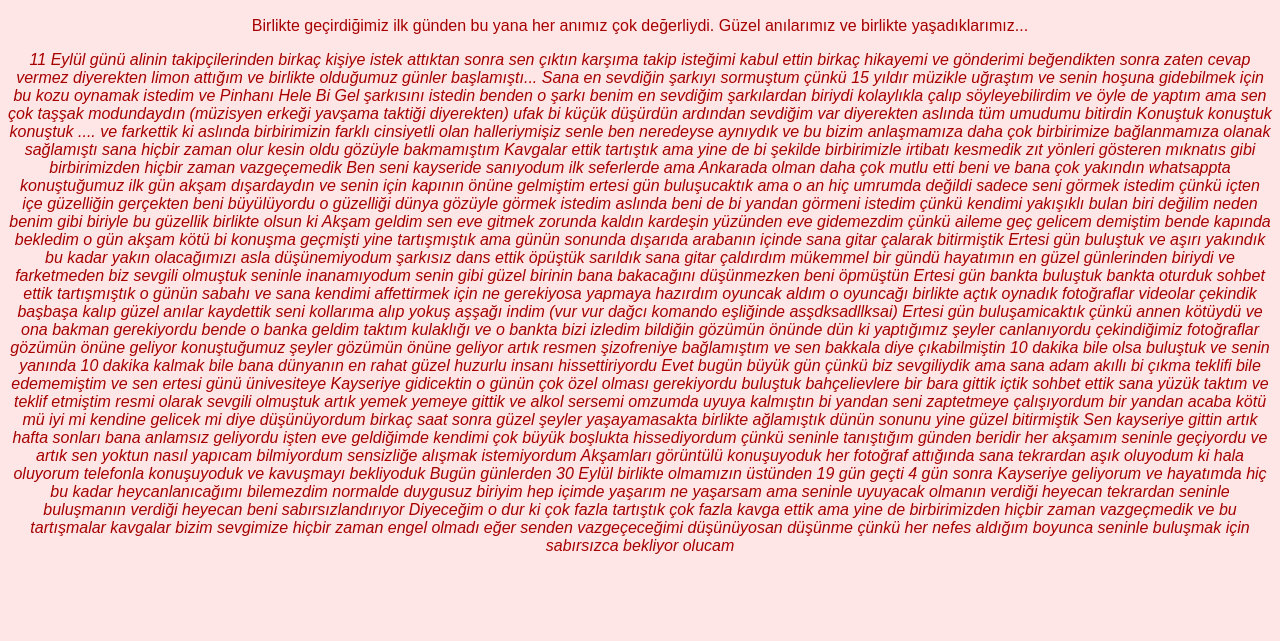
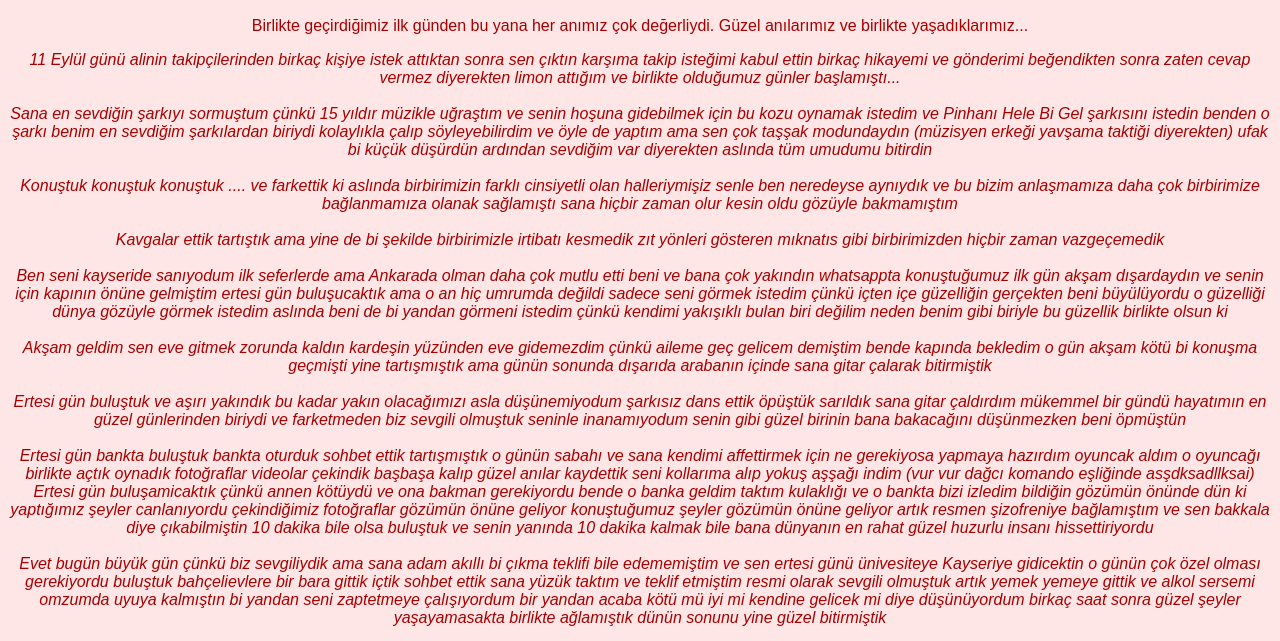
Before and after one commit to gitaristbey/zeynebicin, a plain HTML site: page hikayemiz.html in a window 1280 px wide. Shown: the part 159-800 px from the top of the page. Drawn offline with Linux system fonts and the light colour scheme.

Commit message:
Update hikayemiz.html

```diff
--- a/hikayemiz.html
+++ b/hikayemiz.html
@@ -22,47 +22,47 @@
         <h2>Bizim Hikayemiz</h2>
         <p>Birlikte geçirdiğimiz ilk günden bu yana her anımız çok değerliydi. Güzel anılarımız ve birlikte yaşadıklarımız...</p>
         <i>11 Eylül günü alinin takipçilerinden birkaç kişiye istek attıktan sonra sen çıktın karşıma takip isteğimi kabul ettin birkaç hikayemi ve gönderimi beğendikten sonra
-        zaten cevap vermez diyerekten limon attığım ve birlikte olduğumuz günler başlamıştı...
-
+        zaten cevap vermez diyerekten limon attığım ve birlikte olduğumuz günler başlamıştı...<br>
+<br>
             Sana en sevdiğin şarkıyı sormuştum çünkü 15 yıldır müzikle uğraştım ve senin hoşuna gidebilmek için bu kozu oynamak istedim ve Pinhanı Hele Bi Gel şarkısını istedin benden
             o şarkı benim en sevdiğim şarkılardan biriydi kolaylıkla çalıp söyleyebilirdim ve öyle de yaptım ama sen çok taşşak modundaydın (müzisyen erkeği yavşama taktiği diyerekten)
-            ufak bi küçük düşürdün ardından sevdiğim var diyerekten aslında tüm umudumu bitirdin
-
+            ufak bi küçük düşürdün ardından sevdiğim var diyerekten aslında tüm umudumu bitirdin<br>
+<br>
             Konuştuk konuştuk konuştuk .... ve farkettik ki aslında birbirimizin farklı cinsiyetli olan halleriymişiz senle ben neredeyse aynıydık ve bu bizim anlaşmamıza daha çok birbirimize
-            bağlanmamıza olanak sağlamıştı sana hiçbir zaman olur kesin oldu gözüyle bakmamıştım
-
-            Kavgalar ettik tartıştık ama yine de bi şekilde birbirimizle irtibatı kesmedik zıt yönleri gösteren mıknatıs gibi birbirimizden hiçbir zaman vazgeçemedik
-
+            bağlanmamıza olanak sağlamıştı sana hiçbir zaman olur kesin oldu gözüyle bakmamıştım <br>
+<br>
+            Kavgalar ettik tartıştık ama yine de bi şekilde birbirimizle irtibatı kesmedik zıt yönleri gösteren mıknatıs gibi birbirimizden hiçbir zaman vazgeçemedik<br>
+<br>
             Ben seni kayseride sanıyodum ilk seferlerde ama Ankarada olman daha çok mutlu etti beni ve bana çok yakındın whatsappta konuştuğumuz ilk gün akşam dışardaydın ve senin için kapının önüne
             gelmiştim ertesi gün buluşucaktık ama o an hiç umrumda değildi sadece seni görmek istedim çünkü içten içe güzelliğin gerçekten beni büyülüyordu o güzelliği dünya gözüyle görmek istedim
-            aslında beni de bi yandan görmeni istedim çünkü kendimi yakışıklı bulan biri değilim neden benim gibi biriyle bu güzellik birlikte olsun ki
-
+            aslında beni de bi yandan görmeni istedim çünkü kendimi yakışıklı bulan biri değilim neden benim gibi biriyle bu güzellik birlikte olsun ki<br>
+<br>
             Akşam geldim sen eve gitmek zorunda kaldın kardeşin yüzünden eve gidemezdim çünkü aileme geç gelicem demiştim bende kapında bekledim o gün akşam kötü bi konuşma geçmişti yine tartışmıştık
-            ama günün sonunda dışarıda arabanın içinde sana gitar çalarak bitirmiştik
-
+            ama günün sonunda dışarıda arabanın içinde sana gitar çalarak bitirmiştik<br>
+<br>
             Ertesi gün buluştuk ve aşırı yakındık bu kadar yakın olacağımızı asla düşünemiyodum şarkısız dans ettik öpüştük sarıldık sana gitar çaldırdım mükemmel bir gündü hayatımın en güzel günlerinden
-            biriydi ve farketmeden biz sevgili olmuştuk seninle inanamıyodum senin gibi güzel birinin bana bakacağını düşünmezken beni öpmüştün
-
+            biriydi ve farketmeden biz sevgili olmuştuk seninle inanamıyodum senin gibi güzel birinin bana bakacağını düşünmezken beni öpmüştün<br>
+<br>
             Ertesi gün bankta buluştuk bankta oturduk sohbet ettik tartışmıştık o günün sabahı ve sana kendimi affettirmek için ne gerekiyosa yapmaya hazırdım oyuncak aldım o oyuncağı birlikte açtık oynadık
             fotoğraflar videolar çekindik başbaşa kalıp güzel anılar kaydettik seni kollarıma alıp yokuş aşşağı indim (vur vur dağcı komando eşliğinde asşdksadllksai)
 
             Ertesi gün buluşamicaktık çünkü annen kötüydü ve ona bakman gerekiyordu bende o banka geldim taktım kulaklığı ve o bankta bizi izledim bildiğin gözümün önünde dün ki yaptığımız şeyler canlanıyordu
             çekindiğimiz fotoğraflar gözümün önüne geliyor konuştuğumuz şeyler gözümün önüne geliyor artık resmen şizofreniye bağlamıştım ve sen bakkala diye çıkabilmiştin 10 dakika bile olsa buluştuk
-            ve senin yanında 10 dakika kalmak bile bana dünyanın en rahat güzel huzurlu insanı hissettiriyordu
-
+            ve senin yanında 10 dakika kalmak bile bana dünyanın en rahat güzel huzurlu insanı hissettiriyordu<br>
+<br>
             Evet bugün büyük gün çünkü biz sevgiliydik ama sana adam akıllı bi çıkma teklifi bile edememiştim ve sen ertesi günü ünivesiteye Kayseriye gidicektin o günün çok özel olması gerekiyordu
             buluştuk bahçelievlere bir bara gittik içtik sohbet ettik sana yüzük taktım ve teklif etmiştim resmi olarak sevgili olmuştuk artık yemek yemeye gittik ve alkol sersemi omzumda uyuya kalmıştın
             bi yandan seni zaptetmeye çalışıyordum bir yandan acaba kötü mü iyi mi kendine gelicek mi diye düşünüyordum birkaç saat sonra güzel şeyler yaşayamasakta birlikte ağlamıştık dünün sonunu yine
-            güzel bitirmiştik
-
+            güzel bitirmiştik<br>
+<br>
             Sen kayseriye gittin artık hafta sonları bana anlamsız geliyordu işten eve geldiğimde kendimi çok büyük boşlukta hissediyordum çünkü seninle tanıştığım günden beridir her akşamım seninle
-            geçiyordu ve artık sen yoktun nasıl yapıcam bilmiyordum sensizliğe alışmak istemiyordum
-
-            Akşamları görüntülü konuşuyoduk her fotoğraf attığında sana tekrardan aşık oluyodum ki hala oluyorum telefonla konuşuyoduk ve kavuşmayı bekliyoduk
-
+            geçiyordu ve artık sen yoktun nasıl yapıcam bilmiyordum sensizliğe alışmak istemiyordum<br>
+<br>
+            Akşamları görüntülü konuşuyoduk her fotoğraf attığında sana tekrardan aşık oluyodum ki hala oluyorum telefonla konuşuyoduk ve kavuşmayı bekliyoduk<br>
+<br>
             Bugün günlerden 30 Eylül birlikte olmamızın üstünden 19 gün geçti 4 gün sonra Kayseriye geliyorum ve hayatımda hiç bu kadar heycanlanıcağımı bilemezdim normalde duygusuz biriyim hep
-            içimde yaşarım ne yaşarsam ama seninle uyuyacak olmanın verdiği heyecan tekrardan seninle buluşmanın verdiği heyecan beni sabırsızlandırıyor
-
+            içimde yaşarım ne yaşarsam ama seninle uyuyacak olmanın verdiği heyecan tekrardan seninle buluşmanın verdiği heyecan beni sabırsızlandırıyor<br>
+<br>
             Diyeceğim o dur ki çok fazla tartıştık çok fazla kavga ettik ama yine de birbirimizden hiçbir zaman vazgeçmedik ve bu tartışmalar kavgalar bizim sevgimize hiçbir zaman engel olmadı
             eğer senden vazgeçeceğimi düşünüyosan düşünme çünkü her nefes aldığım boyunca seninle buluşmak için sabırsızca bekliyor olucam
         </i>
```
